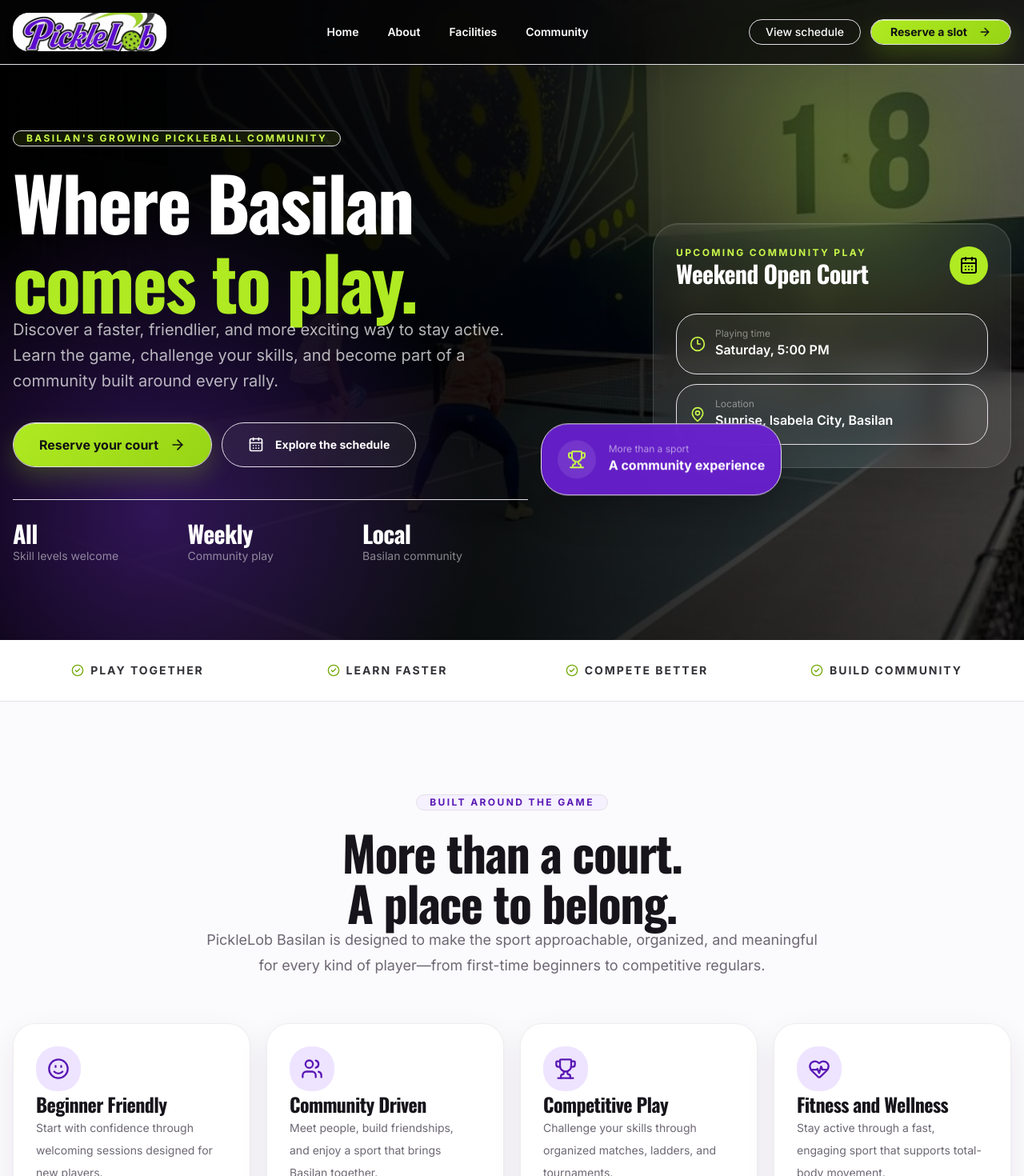
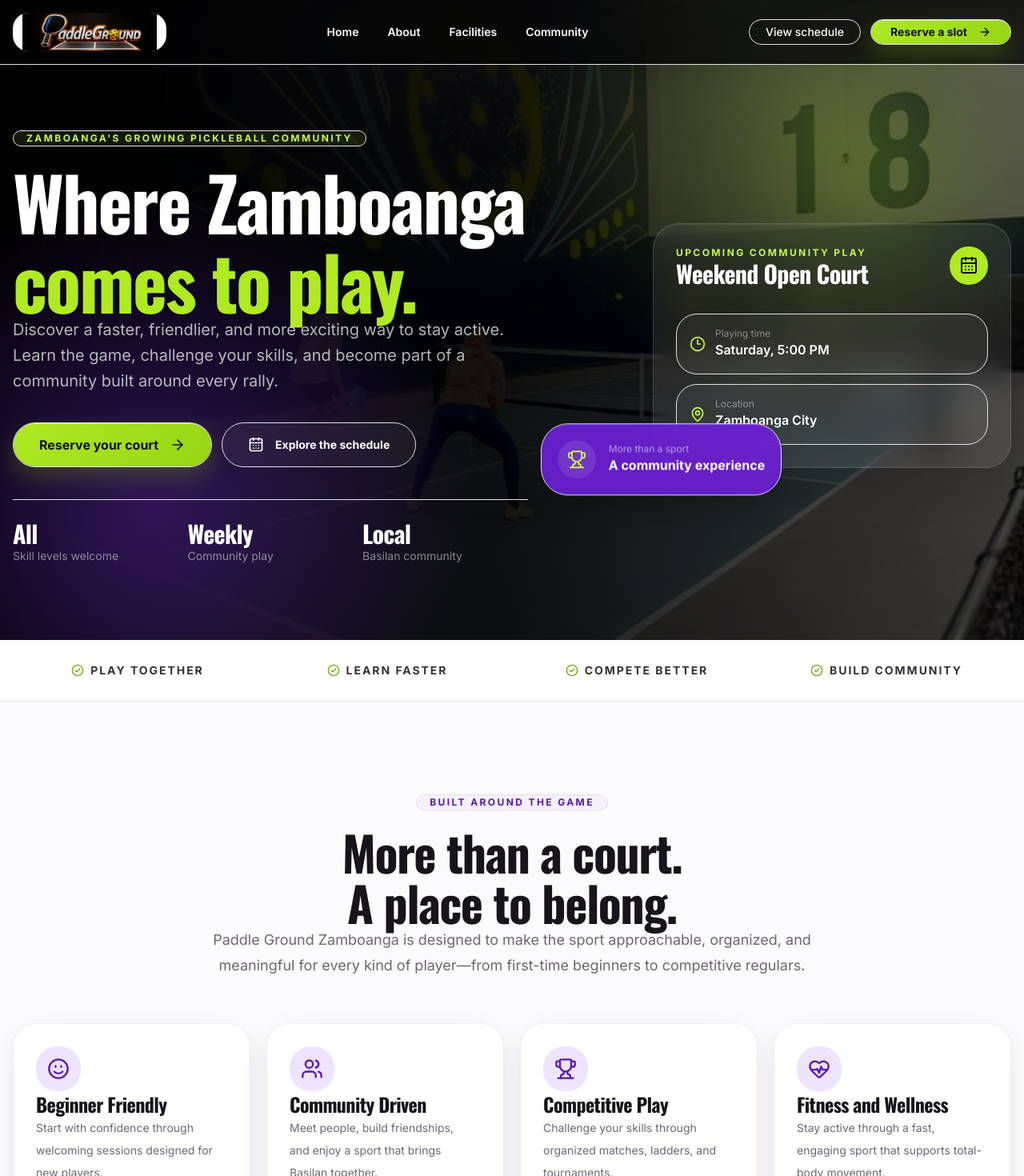
Before and after one commit to buildwithjaym/pickleball-basilan-booking, a Next.js app: page / in a window 1280 px wide. Shown: the top 1470 px of the page at 80% size. Built offline with nearby package versions, Linux system fonts and the light colour scheme.

Commit message:
changes the paddle name

```diff
--- a/app/layout.tsx
+++ b/app/layout.tsx
@@ -17,11 +17,11 @@ const oswald = Oswald({
 
 export const metadata: Metadata = {
   title: {
-    default: "Pickleball Basilan",
-    template: "%s | Pickleball Basilan",
+    default: "Paddle Ground Zamboanga",
+    template: "%s | Paddle Ground Zamboanga",
   },
   description:
-    "Play, learn, compete, and connect with the growing Pickleball Basilan community.",
+    "Play, learn, compete, and connect with the growing Paddle Ground Zamboanga community.",
   keywords: [
     "Pickleball Basilan",
     "pickleball court",
@@ -31,37 +31,37 @@ export const metadata: Metadata = {
   ],
   authors: [
     {
-      name: "Pickleball Basilan",
+      name: "Paddle Ground Zamboanga",
     },
   ],
-  creator: "Pickleball Basilan",
-  publisher: "Pickleball Basilan",
+  creator: "Paddle Ground Zamboanga",
+  publisher: "Paddle Ground Zamboanga",
   openGraph: {
-    title: "Pickleball Basilan",
+    title: "Paddle Ground Zamboanga",
     description:
-      "Experience a better way to play, compete, and connect in Basilan.",
+      "Experience a better way to play, compete, and connect.",
     type: "website",
     locale: "en_PH",
-    siteName: "Pickleball Basilan",
+    siteName: "Paddle Ground Zamboangan",
     images: [
       {
-        url: "/pickleball-basilan-logo-cropped.webp",
+        url: "/paddle.jpg",
         width: 1200,
         height: 630,
-        alt: "Pickleball Basilan",
+        alt: "Paddle Ground Zamboanga",
       },
     ],
   },
   twitter: {
     card: "summary_large_image",
-    title: "Pickleball Basilan",
+    title: "Paddle Ground Zamboanga",
     description:
       "Experience a better way to play, compete, and connect in Basilan.",
-    images: ["/pickleball-basilan-logo-cropped.webp"],
+    images: ["/paddle.jpg"],
   },
   icons: {
-    icon: "/pickleball-basilan-logo-cropped.webp",
-    apple: "/pickleball-basilan-logo-cropped.webp",
+    icon: "/paddle.jpg",
+    apple: "/paddle.jpg",
   },
 };
 
--- a/app/page.tsx
+++ b/app/page.tsx
@@ -390,13 +390,13 @@ export default function HomePage() {
         <div className="site-container flex h-20 items-center justify-between gap-6">
           <Link
             href="#home"
-            aria-label="Pickleball Basilan home"
+            aria-label="Paddle Ground Zamboanga home"
             className="flex items-center gap-3"
           >
             <div className="flex h-12 w-40 items-center justify-center overflow-hidden rounded-xl bg-white px-3 shadow-lg sm:w-48">
               <Image
-                src="/pickleball-basilan-logo-cropped.webp"
-                alt="Pickleball Basilan"
+                src="/paddle.jpg"
+                alt="Paddle Ground Zamboanga"
                 width={80}
                 height={80}
                 priority
@@ -465,8 +465,8 @@ export default function HomePage() {
 
                 <div className="flex h-14 w-48 items-center justify-center overflow-hidden rounded-xl bg-white px-3">
                   <Image
-                    src="/pickleball-basilan-logo-cropped.webp"
-                    alt="Pickleball Basilan"
+                    src="/paddle.jpg"
+                    alt="Paddle Ground Zamboanga"
                     width={220}
                     height={80}
                     className="h-auto w-full object-contain"
@@ -587,7 +587,7 @@ export default function HomePage() {
         font-bold uppercase tracking-[0.2em]
         text-brand-lime-300
       ">
-        Basilan&apos;s growing pickleball community
+        Zamboanga&apos;s growing pickleball community
       </Badge>
 
       {/* TITLE (FIX MOBILE OVERFLOW ONLY) */}
@@ -595,7 +595,7 @@ export default function HomePage() {
         font-display font-bold tracking-tight leading-[0.98]
         text-4xl sm:text-5xl md:text-6xl lg:text-7xl xl:text-[5.75rem]
       ">
-        Where Basilan
+        Where Zamboanga
         <span className="mt-1 sm:mt-2 block text-brand-lime-400">
           comes to play.
         </span>
@@ -733,7 +733,7 @@ export default function HomePage() {
             <div>
               <p className="text-xs text-white/45">Location</p>
               <p className="mt-1 font-semibold">
-                Sunrise, Isabela City, Basilan
+                Zamboanga City
               </p>
             </div>
           </div>
@@ -790,7 +790,7 @@ export default function HomePage() {
               <SectionHeading
                 eyebrow="Built around the game"
                 title="More than a court. A place to belong."
-                description="PickleLob Basilan is designed to make the sport approachable, organized, and meaningful for every kind of player—from first-time beginners to competitive regulars."
+                description="Paddle Ground Zamboanga is designed to make the sport approachable, organized, and meaningful for every kind of player—from first-time beginners to competitive regulars."
                 centered
               />
             </Reveal>
@@ -1065,7 +1065,7 @@ export default function HomePage() {
                           {slot.label}
                         </p>
                         <p className="mt-1 text-sm text-muted-foreground">
-                          Pickleball Basilan Court
+                          Paddle Ground Zamboanga Court
                         </p>
                       </div>
 
@@ -1206,7 +1206,7 @@ export default function HomePage() {
                   <h2 className="mt-7 font-display text-4xl font-bold leading-[1.05] sm:text-5xl lg:text-7xl">
                     Ready to join the
                     <span className="block text-brand-lime-400">
-                      Pickleball Basilan community?
+                      Paddle Ground Zamboanga community?
                     </span>
                   </h2>
 
@@ -1254,8 +1254,8 @@ export default function HomePage() {
           <div>
             <div className="flex h-16 w-56 items-center justify-center overflow-hidden rounded-xl bg-white px-4">
               <Image
-                src="/pickleball-basilan-logo-cropped.webp"
-                alt="Pickleball Basilan"
+                src="/paddle.jpg"
+                alt="Paddle Ground Zamboanga"
                 width={260}
                 height={100}
                 className="h-auto w-full object-contain"
@@ -1264,14 +1264,14 @@ export default function HomePage() {
 
             <p className="mt-6 max-w-md text-sm leading-7 text-white/50">
               Building a more active, connected, and welcoming
-              pickleball community in Basilan through organized play,
+              pickleball community in Zamboanga through organized play,
               learning, and friendly competition.
             </p>
 
             <div className="mt-7 flex gap-3">
               <Link
                 href="#"
-                aria-label="Pickleball Basilan Facebook"
+                aria-label="Pickleball Facebook"
                 className="flex size-11 items-center justify-center rounded-full border border-white/10 bg-white/5 text-white/65 transition hover:border-brand-lime-400/40 hover:bg-brand-lime-400 hover:text-brand-black"
               >
                 <FaFacebookF className="size-5" />
@@ -1279,7 +1279,7 @@ export default function HomePage() {
 
               <Link
                 href="#"
-                aria-label="Pickleball Basilan Instagram"
+                aria-label="Pickleball Instagram"
                 className="flex size-11 items-center justify-center rounded-full border border-white/10 bg-white/5 text-white/65 transition hover:border-brand-lime-400/40 hover:bg-brand-lime-400 hover:text-brand-black"
               >
                 <FaInstagram className="size-5" />
@@ -1313,7 +1313,7 @@ export default function HomePage() {
             <div className="mt-5 grid gap-4 text-sm text-white/50">
               <div className="flex items-start gap-3">
                 <MapPin className="mt-0.5 size-4 shrink-0 text-brand-lime-300" />
-                <span>Basilan, Philippines</span>
+                <span>Zamboanga City, Philippines</span>
               </div>
 
               <div className="flex items-start gap-3">
@@ -1382,7 +1382,7 @@ export default function HomePage() {
         <div className="border-t border-white/10">
           <div className="site-container flex flex-col gap-4 py-6 text-xs text-white/40 sm:flex-row sm:items-center sm:justify-between">
             <p>
-              © {new Date().getFullYear()} Pickleball Basilan. All
+              © {new Date().getFullYear()} Paddle Ground Zamboanga. All
               rights reserved.
             </p>
 
--- a/app/reservation/page.tsx
+++ b/app/reservation/page.tsx
@@ -299,13 +299,13 @@ export default function ReservationPage() {
         <div className="site-container flex h-20 items-center justify-between gap-5">
           <Link
             href="/"
-            aria-label="Return to Pickleball Basilan home"
+            aria-label="Return to Paddle Ground Zamboangan home"
             className="flex items-center"
           >
             <div className="flex h-12 w-44 items-center justify-center overflow-hidden rounded-xl bg-white px-3 shadow-sm ring-1 ring-black/5 sm:w-52">
               <Image
                 src="/pickleball-basilan-logo-cropped.webp"
-                alt="Pickleball Basilan"
+                alt="Paddle Ground Zamboanga"
                 width={240}
                 height={90}
                 priority
@@ -602,7 +602,7 @@ export default function ReservationPage() {
 
                 <p className="mt-3 max-w-2xl text-sm leading-7 text-white/60">
                   Start the reservation demo and experience how future
-                  online booking may work for Pickleball Basilan.
+                  online booking may work for Paddle Ground Zamboanga.
                 </p>
               </div>
 
@@ -622,7 +622,7 @@ export default function ReservationPage() {
       <footer className="border-t border-border bg-white">
         <div className="site-container flex flex-col gap-4 py-7 text-sm text-muted-foreground sm:flex-row sm:items-center sm:justify-between">
           <p>
-            © {new Date().getFullYear()} Pickleball Basilan
+            © {new Date().getFullYear()} Paddle Ground Zamboanga
           </p>
 
           <div className="flex items-center gap-5">
@@ -696,7 +696,7 @@ export default function ReservationPage() {
                     </DialogTitle>
 
                     <DialogDescription className="mx-auto mt-4 max-w-xl text-center text-base leading-7">
-                      Thank you for trying the Pickleball Basilan
+                      Thank you for trying the Paddle Ground Zamboanga
                       reservation demo. This prototype demonstrates how
                       future online reservations may work.
                     </DialogDescription>
@@ -836,7 +836,7 @@ export default function ReservationPage() {
 
                         <DialogDescription className="mt-2 max-w-xl text-sm leading-6 text-white/55">
                           Complete the three steps below to create a
-                          sample Pickleball Basilan reservation.
+                          sample Paddle Ground Zamboanga reservation.
                         </DialogDescription>
                       </div>
 
```
Also changed, not shown: public/paddle.jpg (added).
